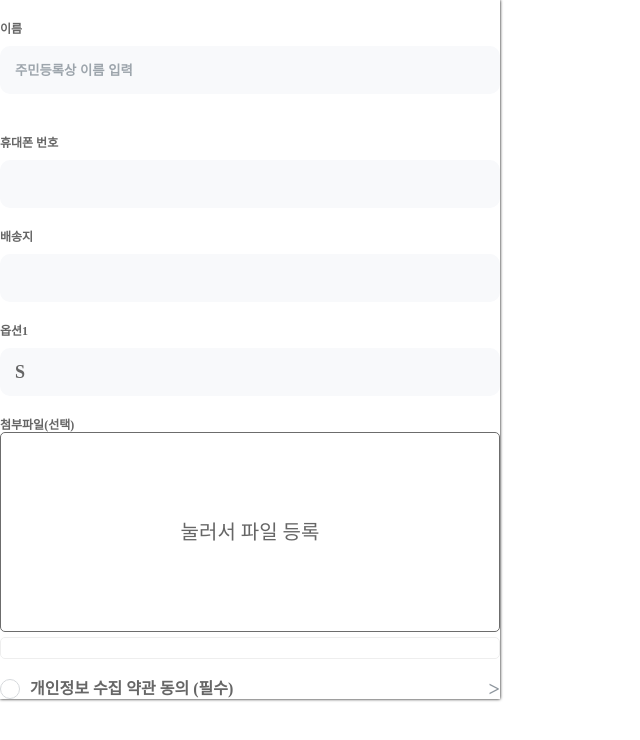
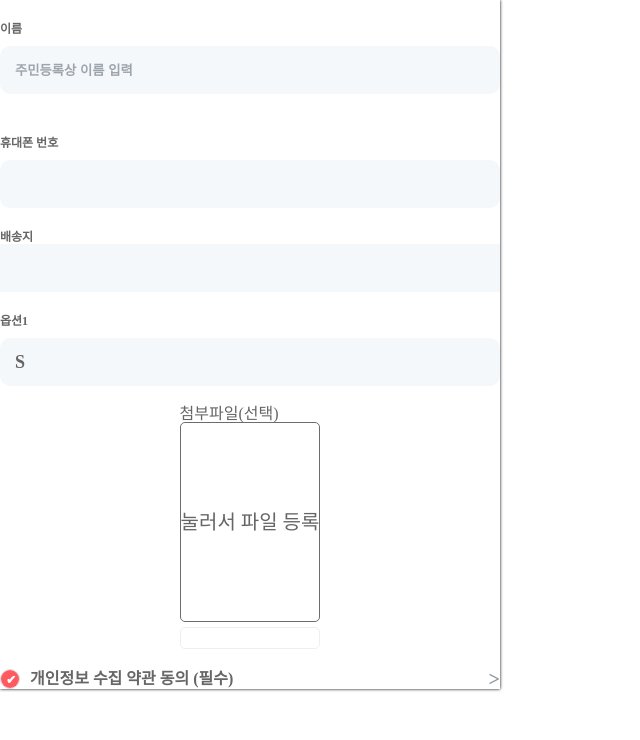
Before and after one commit to hinyc/wanted-codestates-project-10-7, a React (Create React App) app: page /submit in a window 1280 px wide. Shown: the top 740 px of the page, without its empty margins (0-640 px from the left). Built offline with nearby package versions, Linux system fonts and the light colour scheme; the HTML template or start-up script is replaced by a standard one.

Commit message:
[Feat] #22 폼이벤트 실행을 위한 컴포넌트 추가

```diff
--- a/src/components/Field/SearchAddress.jsx
+++ b/src/components/Field/SearchAddress.jsx
@@ -1,8 +1,11 @@
 import React from 'react';
 import styled from 'styled-components';
 import DaumPostcode from 'react-daum-postcode';
+import { useDispatch } from 'react-redux';
+import { addSubmitData } from '../../modules/submit';
 
-const SearchAddress = ({ props, setIsOpen }) => {
+const SearchAddress = ({ props, setIsOpen, id }) => {
+  const dispatch = useDispatch();
   const handleComplete = (data) => {
     let fullAddress = data.address;
     let extraAddress = '';
@@ -17,7 +20,7 @@ const SearchAddress = ({ props, setIsOpen }) => {
       }
       fullAddress += extraAddress !== '' ? ` (${extraAddress})` : '';
     }
-
+    dispatch(addSubmitData(id, fullAddress));
     console.log(fullAddress); // e.g. '서울 성동구 왕십리로2길 20 (성수동1가)'
   };
 
@@ -64,7 +67,8 @@ const SearchAddressBox = styled.div`
   top: 0;
   left: 0;
   animation: boxFade 0.35s ease;
-
+  /* 여기 */
+  z-index: 1;
   @keyframes boxFade {
     0% {
       opacity: 0;
--- a/src/components/Field/TestAddressInput.jsx
+++ b/src/components/Field/TestAddressInput.jsx
@@ -14,7 +14,7 @@ const TestAddressInput = () => {
         <Label>주소</Label>
         <ClickBox onClick={openHandler} />
       </AddressInputBox>
-      {isOpen ? <SearchAddress setIsOpen={setIsOpen} /> : null}
+      {isOpen ? <SearchAddress setIsOpen={setIsOpen} ca /> : null}
     </React.Fragment>
   );
 };
--- a/src/components/Submit/Form.jsx
+++ b/src/components/Submit/Form.jsx
@@ -3,10 +3,12 @@ import AttachmentFile from '../Fields/attachmentFile';
 import { useDispatch, useSelector } from 'react-redux';
 import styled, { css } from 'styled-components';
 import { addSubmitData, initSubmitData } from '../../modules/submit';
+import SearchAddress from '../Field/SearchAddress';
 
 export default function Form({ data }) {
   const [showVerification, setShowVerification] = useState(false);
   const [showOption, setShowOption] = useState('');
+  const [showResearchModal, setShowResearchModal] = useState(false);
   const [agreementState, setAgreementState] = useState(false);
   const dispatch = useDispatch();
 
@@ -45,7 +47,7 @@ export default function Form({ data }) {
         break;
     }
   };
-
+  console.log(submitData);
   const optionSelectHandler = (id) => {
     console.log('click');
     console.log(id, showOption);
@@ -59,10 +61,15 @@ export default function Form({ data }) {
     setShowOption('');
   };
 
+  const searchHandler = () => {
+    console.log('click');
+    setShowResearchModal(true);
+  };
+
   return (
     <Container>
       {type === 'text' && (
-        <form>
+        <FormSt>
           <label>{data.required ? data.label : `${data.label}(선택)`}</label>
           <input
             ref={value}
@@ -76,28 +83,36 @@ export default function Form({ data }) {
               {showVerification && '이름 항목은 필수 정보입니다.'}
             </div>
           ) : null}
-        </form>
+        </FormSt>
       )}
 
       {type === 'phone' && (
-        <form>
+        <FormSt>
           <label>{data.required ? data.label : `${data.label}(선택)`}</label>
           <input onBlur={eventHandler} />
-        </form>
+        </FormSt>
       )}
 
       {type === 'address' && (
-        <form>
+        <FormSt>
           <label>{data.required ? data.label : `${data.label}(선택)`}</label>
-          <input />
-        </form>
+          <div className="address-search" onClick={searchHandler}>
+            {submitData[data.id]}
+          </div>
+          {showResearchModal && (
+            <SearchAddress
+              setIsOpen={() => setShowResearchModal(false)}
+              id={data.id}
+            />
+          )}
+        </FormSt>
       )}
       {type === 'select' && (
-        <form>
+        <FormSt>
           <label>{data.required ? data.label : `${data.label}(선택)`}</label>
           <Select id={data.id} showOption={showOption}>
             <div
-              className="currentSelector"
+              className="current-selector"
               onClick={() => optionSelectHandler(data.id)}
             >
               {submitData[data.id] || data.options[0]}
@@ -113,7 +128,7 @@ export default function Form({ data }) {
               </OptionWrapper>
             )}
           </Select>
-        </form>
+        </FormSt>
       )}
 
       {type === 'file' && <AttachmentFile data={data} />}
@@ -121,7 +136,9 @@ export default function Form({ data }) {
       {type === 'agreement' && (
         <Agreement>
           <div className="miniWrap">
-            <div className="check"></div>
+            <div className="check">
+              <div className="symbol">✔︎</div>
+            </div>
             <div className="text">{`${data.label} (필수)`}</div>
           </div>
           <div className="arrow">&gt;</div>
@@ -137,7 +154,8 @@ const Container = styled.div`
   flex-direction: column;
   align-items: center;
   margin-top: 20px;
-  form {
+`;
+const FormSt = styled.div`
   width: 100%;
 
   label {
@@ -147,7 +165,7 @@ const Container = styled.div`
   div.verification {
     height: 12px;
     font-size: 12px;
-      color: red;
+    color: #ff5a5f;
     margin-top: 8px;
   }
   div.addFileText {
@@ -155,20 +173,30 @@ const Container = styled.div`
     color: #adacad;
     margin: 10px 0;
   }
+  div.address-search {
+    width: 100%;
+    height: 48px;
+    background-color: #f5f8fa;
+    :hover {
+      border: 1px solid #00b9ff;
+      cursor: text;
+    }
+  }
+
   input {
     width: 100%;
     height: 48px;
     outline: none;
-      background-color: #f8f9fb;
+    background-color: #f5f8fa;
     border-radius: 10px;
     padding: 0 15px;
     margin-top: 10px;
     :hover {
-        border: 1px solid #ff705a;
+      border: 1px solid #00b9ff;
       cursor: text;
     }
     :focus {
-        border: 1px solid #ff705a;
+      border: 1px solid #00b9ff;
     }
     ::placeholder {
       color: #9da5ac;
@@ -184,28 +212,36 @@ const Container = styled.div`
       cursor: pointer;
     }
   }
-  }
 `;
 
 const Select = styled.div`
   margin-top: 10px;
   height: 48px;
   outline: none;
-  background-color: #f8f9fb;
+  background-color: #f5f8fa;
   border-radius: 10px;
   padding: 0 15px;
   position: relative;
-  div.currentSelector {
+
+  div.current-selector {
     height: 100%;
     line-height: 48px;
     font-size: 18px;
     font-weight: 700;
   }
+  :hover {
+    border: 1px solid #00b9ff;
+    cursor: text;
+  }
+
   ${({ id, showOption }) => {
     if (id === showOption) {
       return css`
         border-radius: 10px 10px 0 0;
         border: 1px solid #666;
+        :hover {
+          border: 1px solid #666;
+        }
       `;
     }
   }}
@@ -219,6 +255,8 @@ const OptionWrapper = styled.div`
   top: 46px;
   left: -1px;
   background-color: #f7fafb;
+  z-index: 99;
+
   option {
     height: 48px;
     line-height: 48px;
@@ -259,6 +297,16 @@ const Agreement = styled.div`
     border: 1px solid #d6d9dc;
     border-radius: 50%;
     margin-right: 10px;
+    overflow: hidden;
+    .symbol {
+      background-color: #ff5a5f;
+      color: #fff;
+      font-size: 12px;
+      width: 20px;
+      height: 20px;
+      text-align: center;
+      line-height: 20px;
+    }
   }
   div.arrow {
     color: #8d959d;
```
Lines whose indentation alone changed are shown as unchanged.
